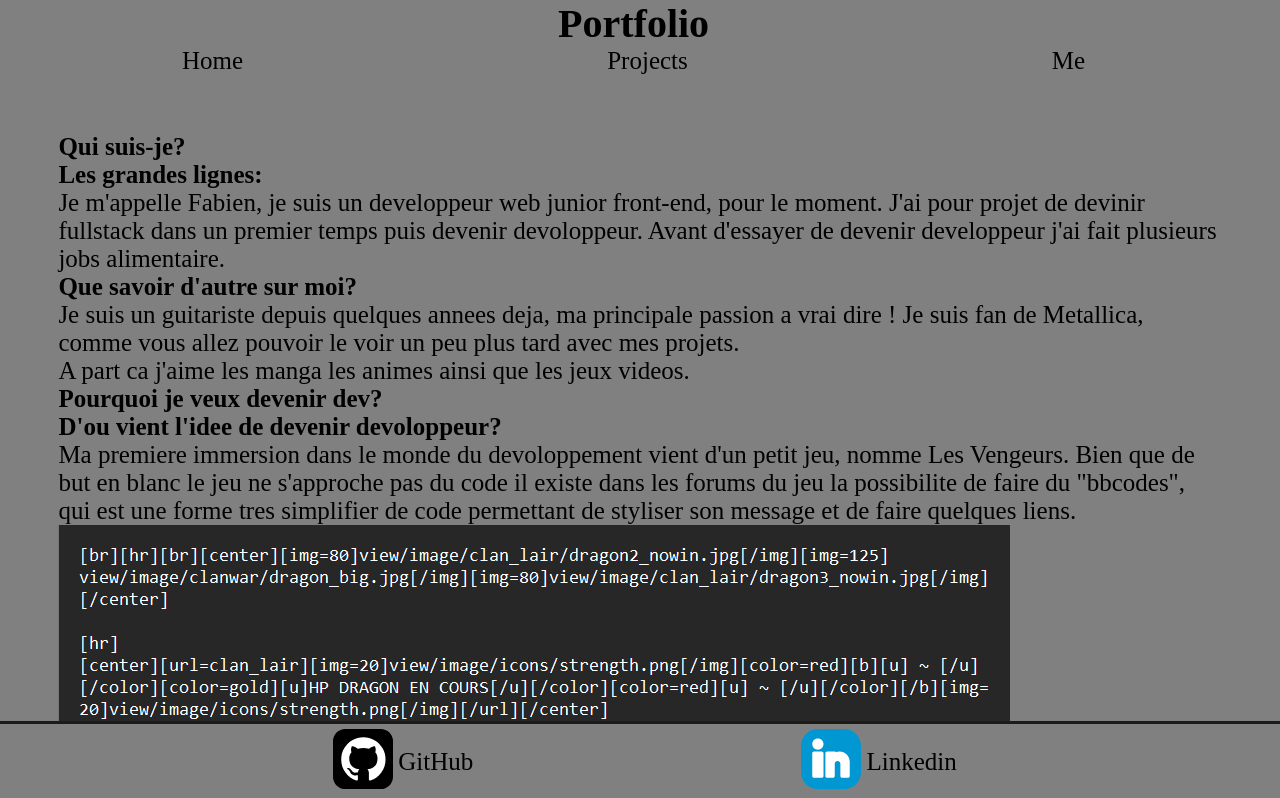
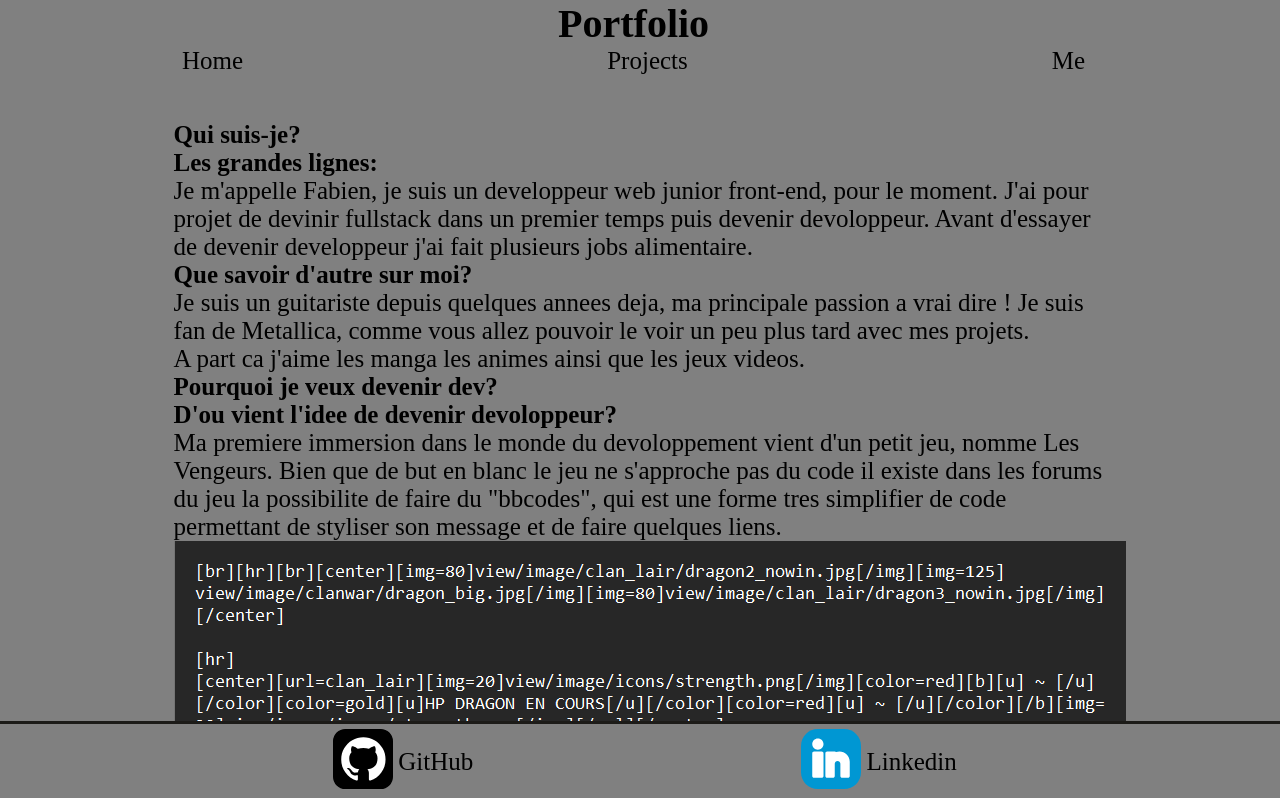
Before and after one commit to FabienLqr/Folio, a React (Vite) app: page / in a window 1280 px wide. Shown: the top 798 px of the page. Built offline with nearby package versions, Linux system fonts and the light colour scheme.

Commit message:
main style, je fais pleins de commit de style parce que je suis tres nul avec ca donc ca me secure

```diff
--- a/src/styles/main.scss
+++ b/src/styles/main.scss
@@ -1,4 +1,4 @@
 main {
   padding: 1rem;
-  margin: 3vw;
+  margin: 2vw 12vw;
 }
```
